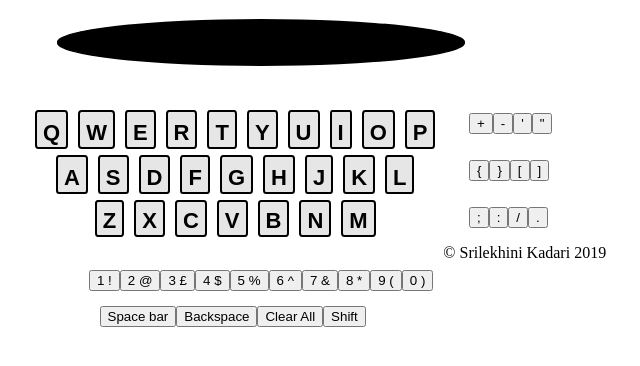
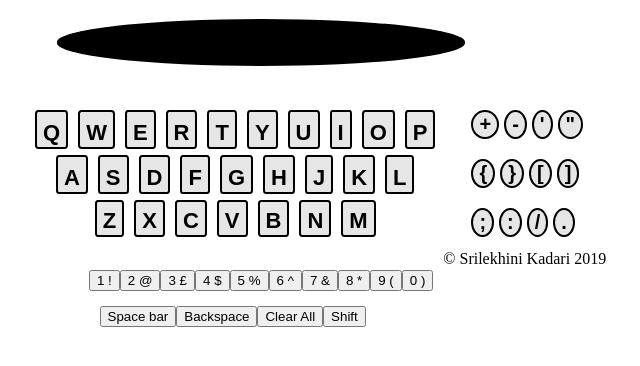
Before and after one commit to Agun10/Keyboard-App, a website: page index.html in a window 1280 px wide. Shown: the part 246-612 px from the top of the page, without its empty margins (379-1019 px from the left). Drawn offline with Linux system fonts and the light colour scheme.

Commit message:
added styling to character button

```diff
--- a/stylesheets/index.css
+++ b/stylesheets/index.css
@@ -140,3 +140,15 @@ button.letter {
 	font-weight: bold;
 	background-color: #e6e6e6;
 }
+
+button.character {
+	color: black;
+	text-align: center;
+	padding-top: 5% 5%;
+	margin: -3px 2.5px;
+	border-radius: 80%;
+	font-size: 20px;
+	font-weight: bold;
+	background-color: #e6e6e6;
+	border: 2px solid black;
+}
```
